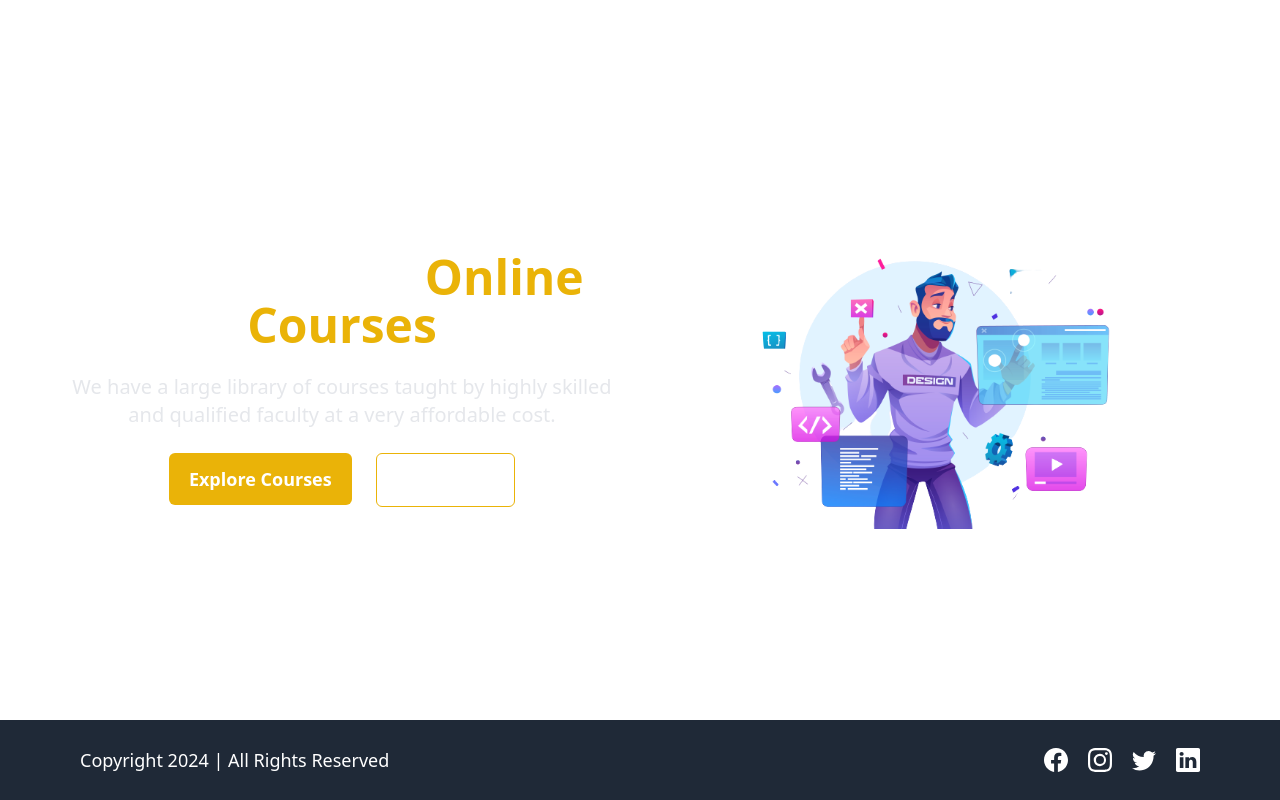
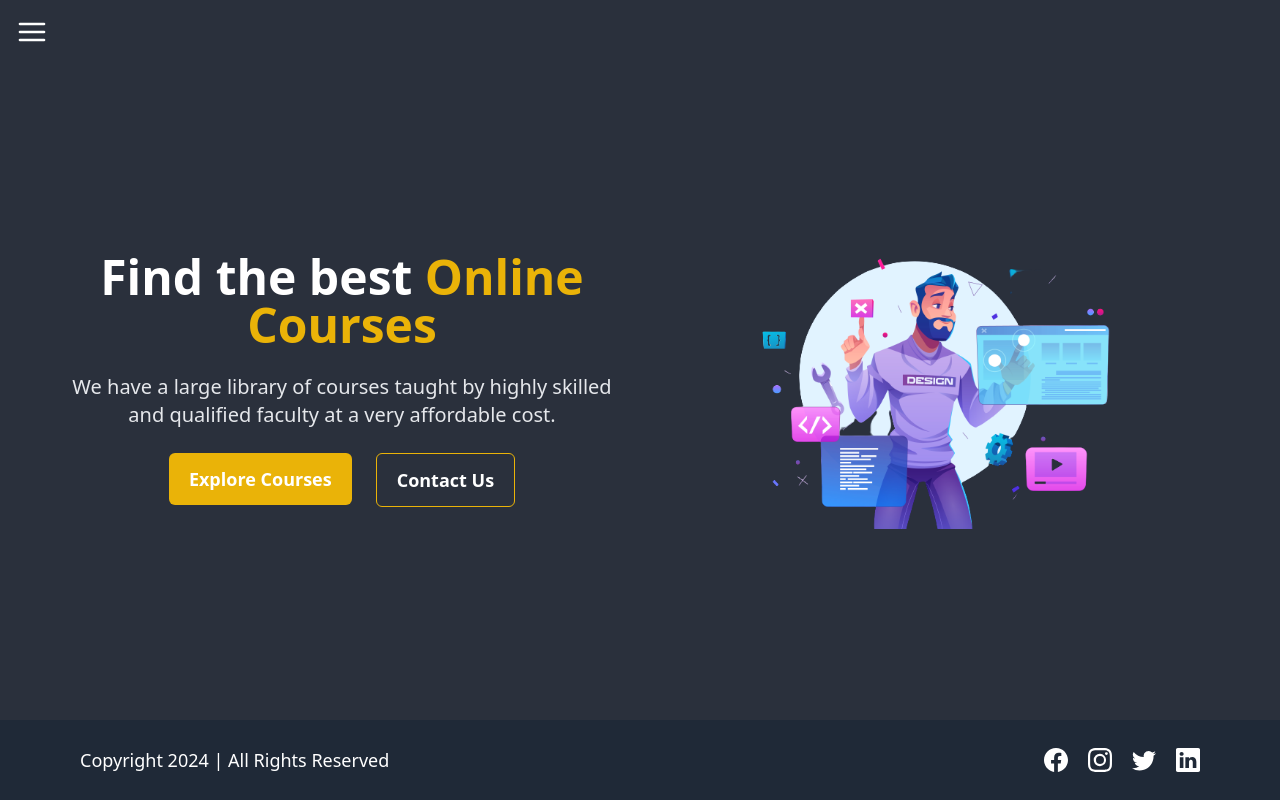
Before and after one commit to Shubham23jha/Frontend_LMS, a React (Create React App) app in the folder client/: page / in a window 1280 px wide. Built offline with nearby package versions, Linux system fonts and the light colour scheme.

Commit message:
theme correction

```diff
--- a/client/tailwind.config.js
+++ b/client/tailwind.config.js
@@ -4,5 +4,8 @@ module.exports = {
   theme: {
     extend: {},
   },
+  daisyui: {
+    themes: ["dark"],
+  },
   plugins: [require("daisyui"), require("@tailwindcss/line-clamp")],
 };
```
